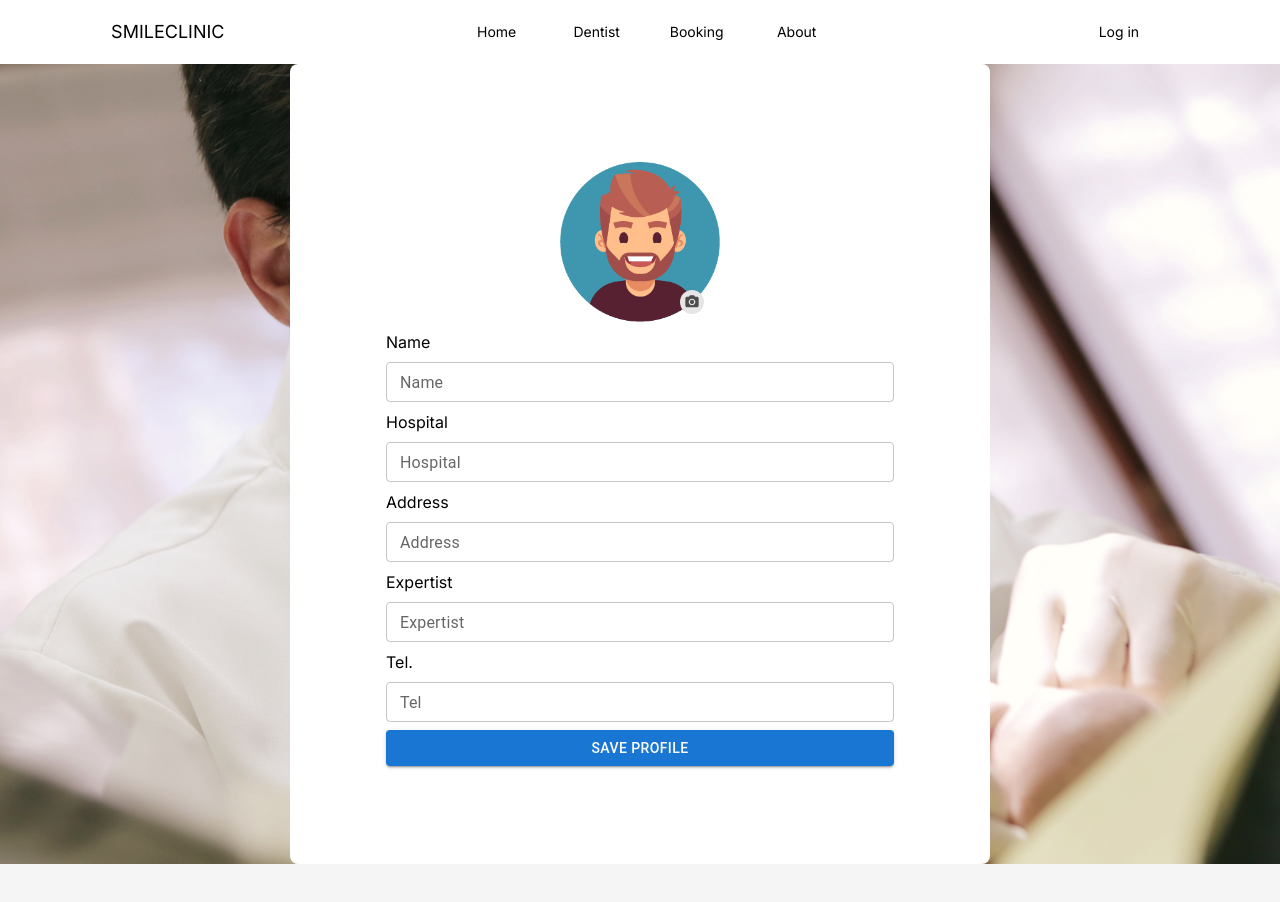
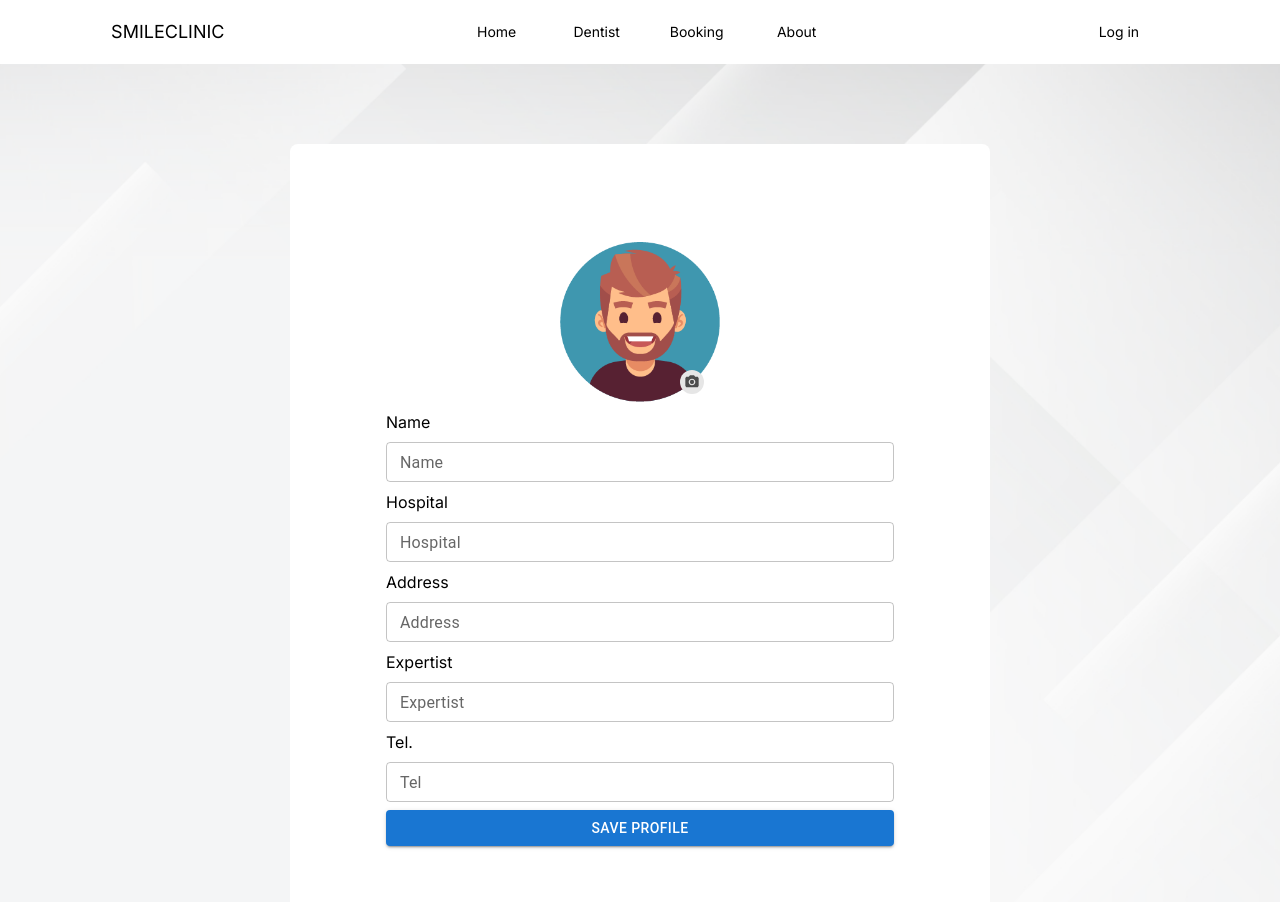
Before and after one commit to TeerapatChan/CU-swdev2-project-frontend, a Next.js app: page /editdentist in a window 1280 px wide. Shown: the top 902 px of the page. Before the commit the page ends 864 px from the top, so only its background shows below. Built offline with nearby package versions, Linux system fonts and the light colour scheme.

Commit message:
♻️ refactor: Edit bg+pages

```diff
--- a/src/app/editdentist/page.tsx
+++ b/src/app/editdentist/page.tsx
@@ -2,7 +2,7 @@ import EditDentistForm from '@/components/forms/EditDentistForm';
 
 export default function EditDentistPage() {
   return (
-    <div className="bg-[url('/img/edit-background.jpg')] h-screen bg-cover flex justify-center items-center">
+    <div className="bg-[url('/img/main-bg.png')] h-[120vh] bg-cover flex justify-center items-center">
       <EditDentistForm />
     </div>
   );
--- a/src/app/mock-signin/page.tsx
+++ b/src/app/mock-signin/page.tsx
@@ -3,7 +3,7 @@ import SignInForm from '@/components/forms/SignInForm';
 
 export default function MockSignInPage() {
   return (
-    <div className="bg-[url('/img/sign-up-background.png')] h-screen bg-cover flex justify-center items-center">
+    <div className="bg-[url('/img/main-bg.png')] h-screen bg-cover flex justify-center items-center">
       <div className='w-4/5 h-4/5 bg-white shadow-xl rounded-xl flex flex-row'>
         <div className='w-1/2 flex flex-col justify-center items-center gap-5'>
           <p className='font-medium text-4xl'>Smile Clinic</p>
--- a/src/app/usersbooking/page.tsx
+++ b/src/app/usersbooking/page.tsx
@@ -6,7 +6,6 @@ export default function UsersBooking() {
       <UserBooking />
       <UserBooking />
       <UserBooking />
-
       <UserBooking />
     </div>
   );
```
